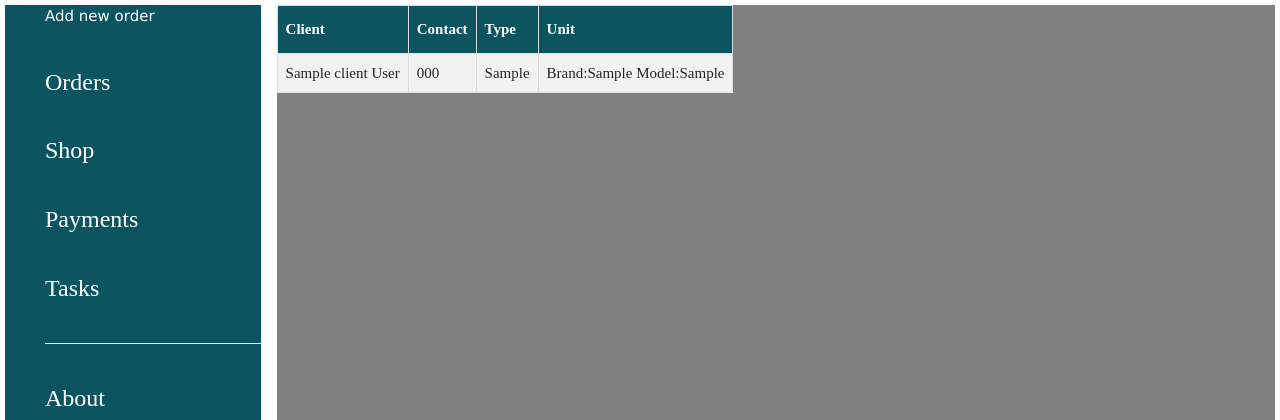
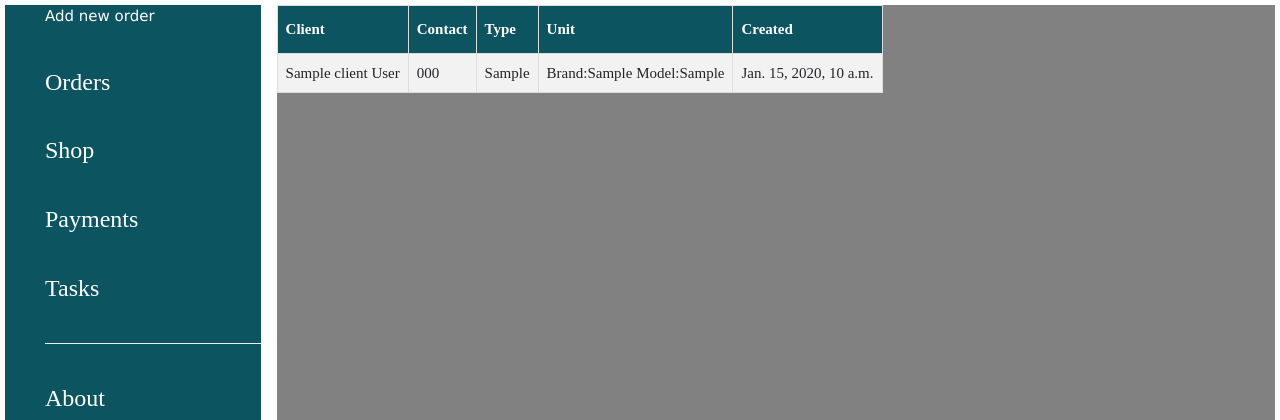
Before and after one commit to Handsome-Jack-Here/CRM_OLD, a Django app: page / in a window 1280 px wide. Shown: the top 420 px of the page. Run offline with Django 4.2, Linux system fonts and the light colour scheme; tables that the repository leaves empty hold one stand-in row (values such as "Sample post"); some libraries are stand-ins or nearby versions.

Commit message:
Add created and modified fields to order model

```diff
--- a/CRM_Project/main_app/models.py
+++ b/CRM_Project/main_app/models.py
@@ -62,6 +62,9 @@ class Order(models.Model):
     finally_price = models.IntegerField(validators=[MinValueValidator(0)], null=True, blank=True, default=0,
                                         verbose_name='Сумма ремонта')
 
+    created_at = models.DateTimeField(auto_now_add=True, null=True)
+    updated_at = models.DateTimeField(auto_now=True, null=True)
+
     client = models.ForeignKey(Client, on_delete=models.PROTECT, related_name='order', verbose_name='Клиент', null=True)
     unit = models.ForeignKey(Unit, on_delete=models.PROTECT, related_name='order', null=True, verbose_name='Техника')
     type_of_unit = models.ForeignKey(UnitType, on_delete=models.PROTECT, related_name='order', null=True, verbose_name='Тип устройства')
--- a/CRM_Project/main_app/templates/main_app/index.html
+++ b/CRM_Project/main_app/templates/main_app/index.html
@@ -24,6 +24,7 @@
             <th>Contact</th>
             <th>Type</th>
             <th>Unit</th>
+            <th>Created</th>
         </tr>
         <tr>
             {% for field in orders %}
@@ -31,6 +32,7 @@
             <td>{{ field.client.phone_number }}</td>
             <td>{{ field.type_of_unit }}</td>
             <td>Brand:{{ field.unit.brand }} Model:{{ field.unit.model }}</td>
+            <td>{{ field.created_at }}</td>
         </tr>
         {% endfor %}
 
```
Also changed, not shown: CRM_Project/main_app/migrations/0025_order_created_at_order_updated_at.py (added).
